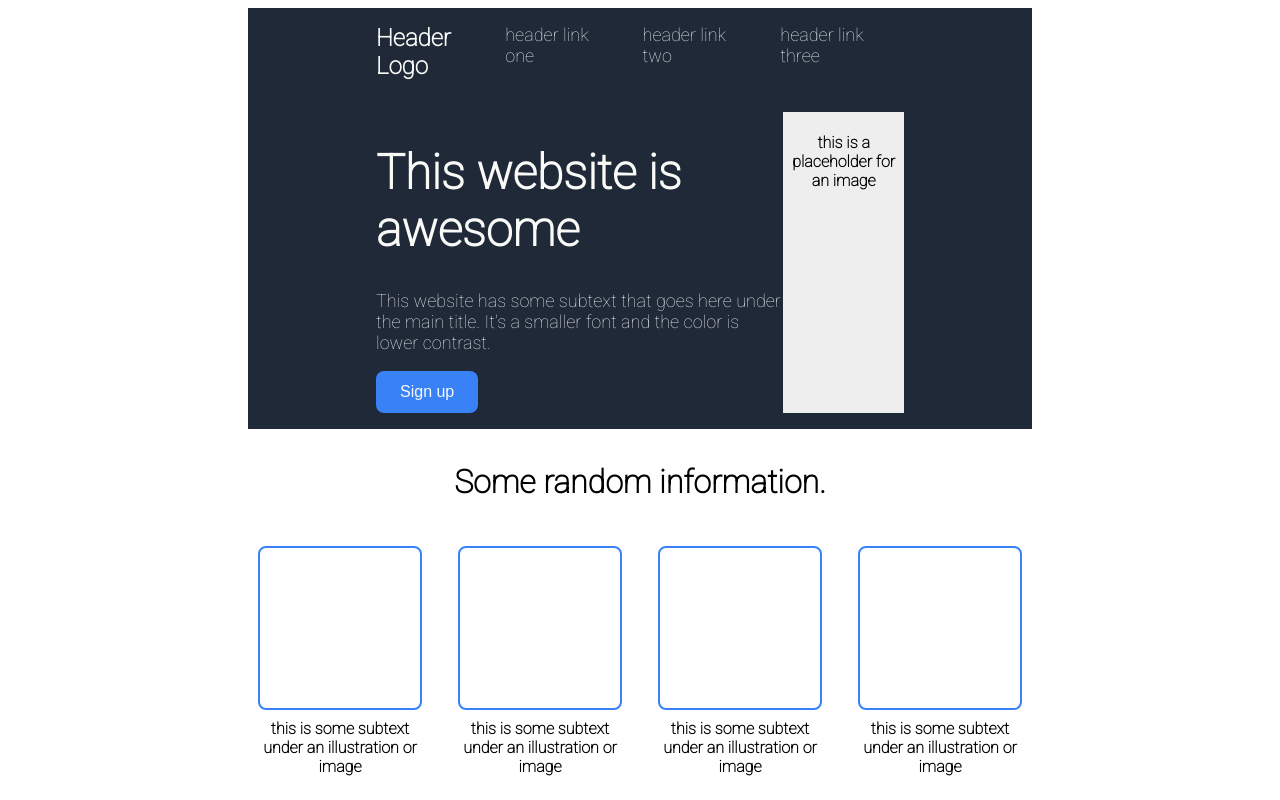
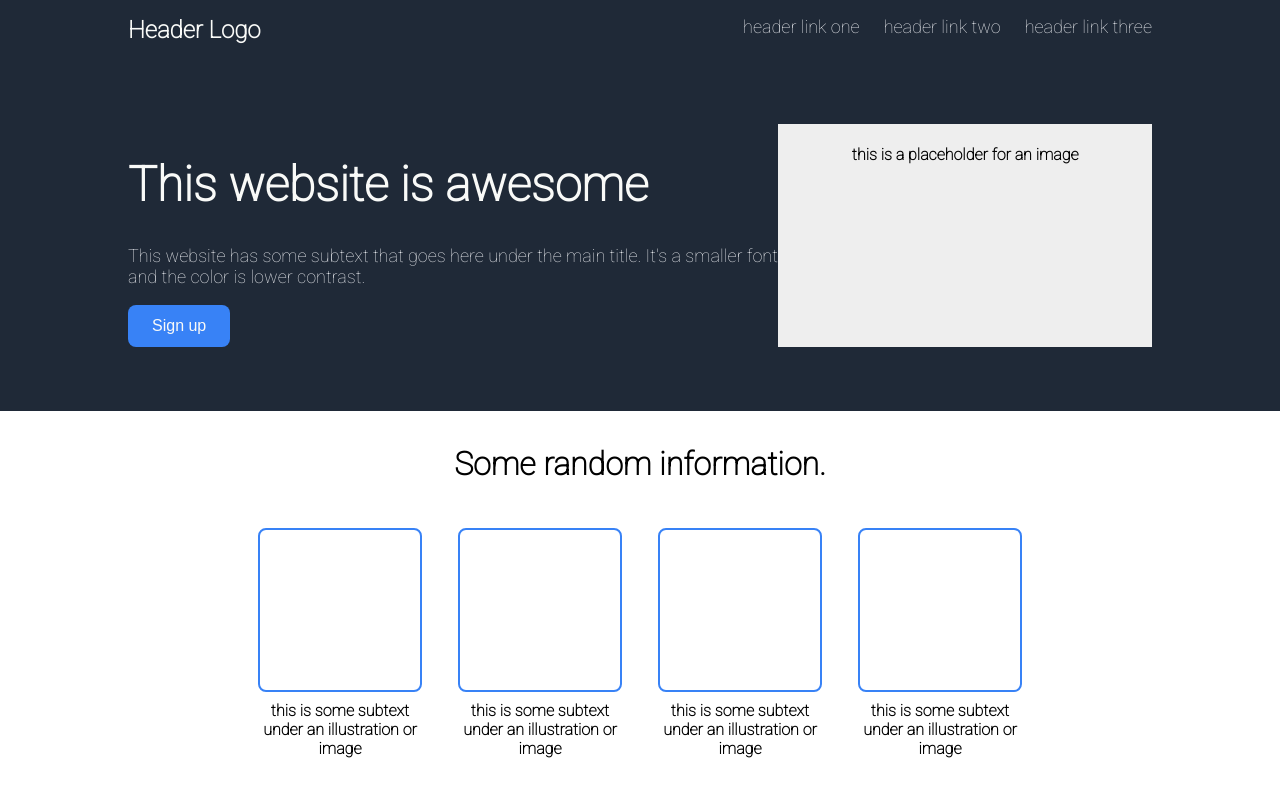
Before and after one commit to TodorDinchev/landing-page, a plain HTML site: page index.html in a window 1280 px wide. Shown: the top 800 px of the page. Drawn offline with Linux system fonts and the light colour scheme.

Commit message:
Make page wider

```diff
--- a/style.css
+++ b/style.css
@@ -1,6 +1,7 @@
 body{
     font-family: roboto, sans-serif;
-    padding:0px 240px;
+    padding:0;
+    margin:0;
 }
 .header{
     display:flex;
@@ -31,7 +32,7 @@ body{
     background-color: #1F2937;
     display:flex;
     flex:1;
-    padding:16px 128px;
+    padding:64px 128px;
 
 }
 
```
